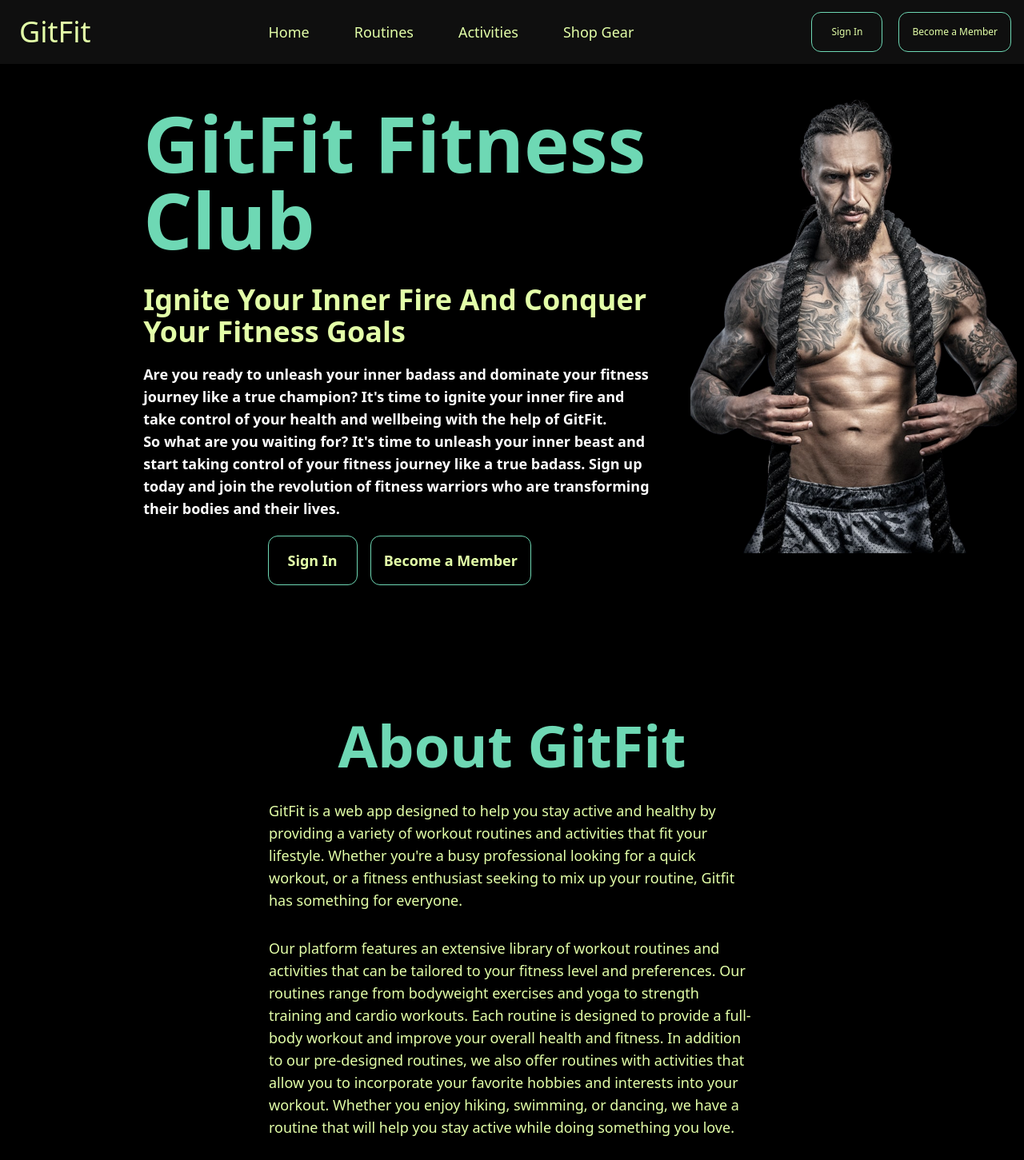
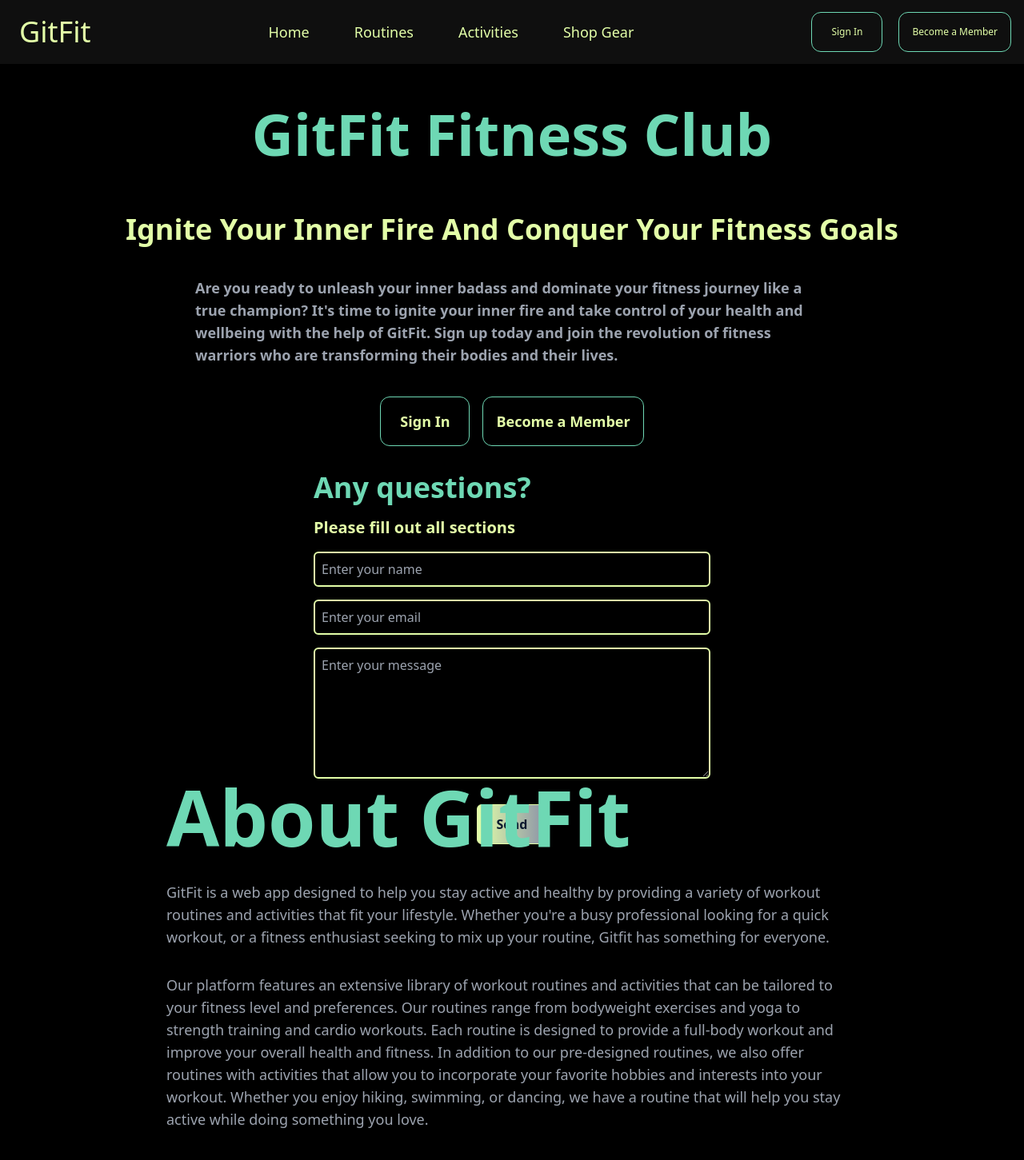
Before and after one commit to AMT98/FitnessTracker_Front-End, a React (Create React App) app: page / in a window 1280 px wide. Shown: the top 1451 px of the page at 80% size. Built offline with nearby package versions, Linux system fonts and the light colour scheme.

Commit message:
Add responsiveness to the site

```diff
--- a/src/components/About.js
+++ b/src/components/About.js
@@ -2,9 +2,9 @@ import React from "react";
 
 const About = () => {
   return (
-    <div className="bg-[#000000] flex md:flex-col flex-row w-screen h-screen">
-      <div className="w-[50%] ml-[25%] p-4 text-[#E3FFA8] flex flex-col gap-8 items-center">
-        <h1 className="text-7xl text-[#6ED8B4] font-bold ">About GitFit</h1>
+    <div className="bg-[#000000] flex md:flex-col flex-row w-screen h-screen justify-center items-center">
+      <div className="w-[90%] md:w-[70%] p-4 text-gray-400 flex flex-col gap-8 ">
+        <h1 className="text-4xl md:text-8xl text-[#6ED8B4] font-bold ">About GitFit</h1>
         <h1 className="text-sm md:text-lg">
           GitFit is a web app designed to help you stay active and healthy by
           providing a variety of workout routines and activities that fit your
--- a/src/components/Activities.js
+++ b/src/components/Activities.js
@@ -26,15 +26,15 @@ const Activities = () => {
   // };
   return (
     <div className="bg-black items-center justify-center flex p-6 flex-col h-full w-full">
-      <h1 className="text-[#6ED8B4] text-4xl flex items-center justify-center mb-[2%] ">
+      <h1 className="text-[#6ED8B4] text-6xl flex items-center justify-center mb-[2%] ">
         Activities
       </h1>
       {localStorage.getItem("token") && <AddActivity />}
-      <div className="flex flex-row gap-6 flex-wrap items-center justify-center mt-6">
+      <div className="flex flex-col md:flex-row gap-6 flex-wrap items-center justify-center mt-6">
         {activities.map((activity) => (
           <div
             key={activity.id}
-            className="flex flex-col border rounded-2xl border-[#6ED8B4] p-6 font-bold bg-[#E3FFA8] w-[20%] shadow-lg h-[350px] shadow-[#6ED8B4] "
+            className="flex flex-col border rounded-2xl border-[#6ED8B4] p-6 font-bold bg-[#E3FFA8] md:w-[20%] w-[90%] shadow-lg h-[350px] shadow-[#6ED8B4] "
           >
             <GiMuscleUp className="ml-[45%] mb-[15%]" size={30} />
 
--- a/src/components/Home.js
+++ b/src/components/Home.js
@@ -13,23 +13,20 @@ const Home = (props) => {
   }, [props.isLoggedIn, props.setIsLoggedIn]);
   return (
     <>
-      <div className="bg-[#000000] flex  flex-col md:flex-row gap-11 h-screen w-screen">
-        <div className="flex md:ml-[14%] w-6/12 md:w-[6/12] ml-[5%] mt-[4%] flex-col items-center">
-          <h1 className="text-4xl md:text-8xl text-[#6ED8B4] font-bold capitalize mb-[5%]">
+      <div className="bg-[#000000] flex flex-col md:flex-row gap-11 h-screen w-screen">
+        <div className="flex md:w-auto mt-[4%] flex-col items-center ">
+          <h1 className="text-4xl md:text-7xl text-[#6ED8B4] font-bold capitalize mb-[5%]">
             GitFit fitness club
           </h1>
-          <h2 className="md:text-4xl text-lg text-[#E3FFA8] font-bold capitalize mb-[3%]">
+          <h2 className="md:text-4xl text-lg text-[#E3FFA8] font-bold capitalize mb-[3%] ml-6 md:ml-0">
             Ignite Your Inner Fire and Conquer Your Fitness Goals
           </h2>
-          <h4 className="text-white font-bold w-auto text-md md:text-lg mb-[3%]">
+          <h4 className="text-gray-400 font-bold text-md md:text-lg mb-[3%] w-auto md:w-[60%] mx-6 md:ml-0">
             Are you ready to unleash your inner badass and dominate your fitness
             journey like a true champion? It's time to ignite your inner fire
             and take control of your health and wellbeing with the help of
-            GitFit.
-            <br></br>So what are you waiting for? It's time to unleash your
-            inner beast and start taking control of your fitness journey like a
-            true badass. Sign up today and join the revolution of fitness
-            warriors who are transforming their bodies and their lives.
+            GitFit. Sign up today and join the revolution of fitness warriors
+            who are transforming their bodies and their lives.
           </h4>
           {!isLoggedIn ? (
             <div className="flex flex-row gap-4 items-center">
@@ -45,13 +42,10 @@ const Home = (props) => {
               </NavLink>
             </div>
           ) : null}
-        </div>
-        <div>
-          <img src={heroImg} alt="heroImg" className="hidden md:block" />
+      <Contact />
         </div>
       </div>
       <About />
-      <Contact />
     </>
   );
 };
```
